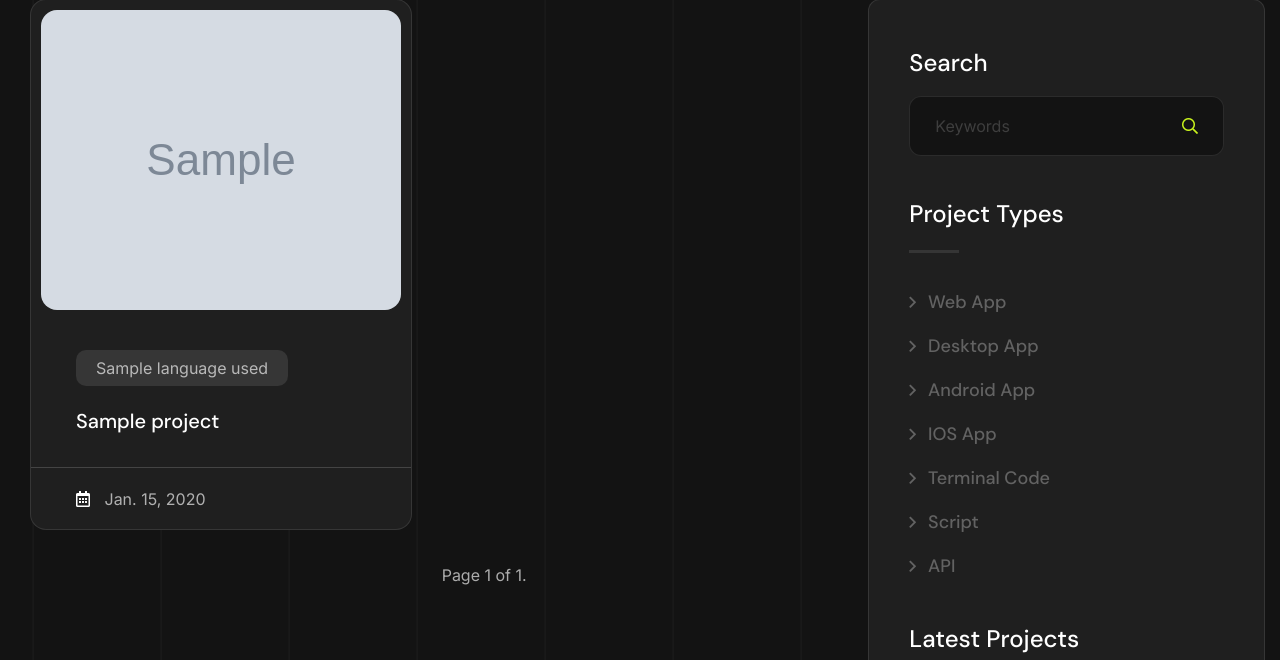
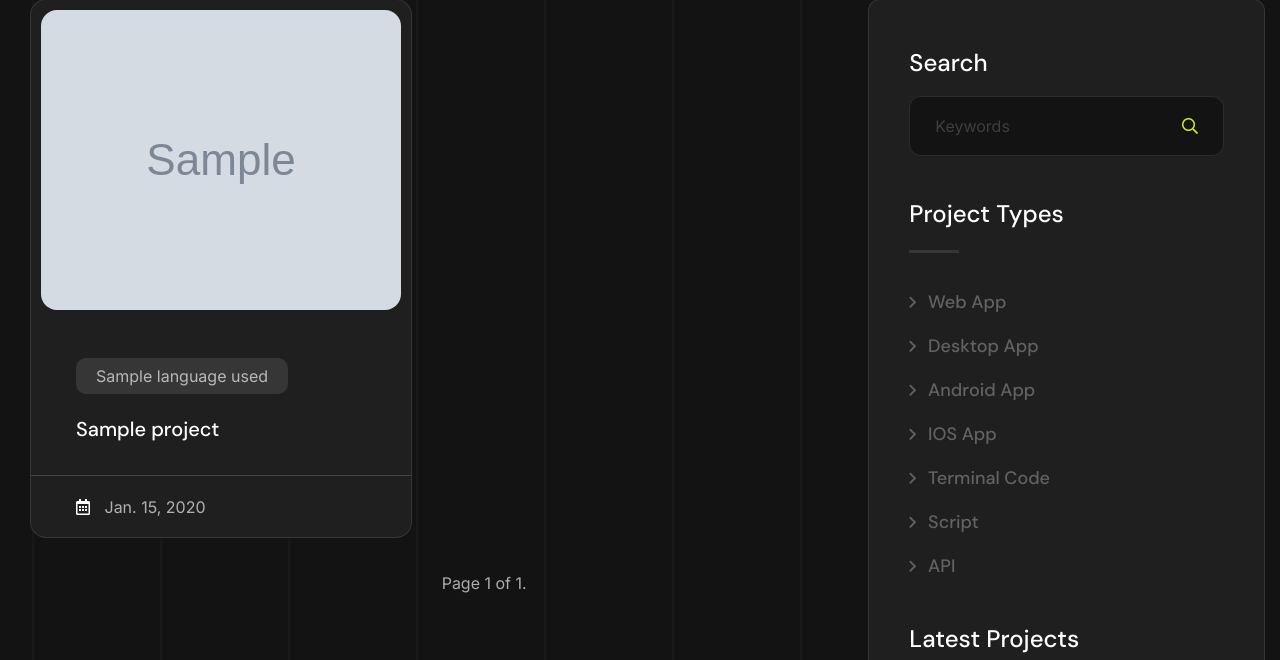
Before and after one commit to sujit-codezen/sujitkhanal, a Django app: template templates/projects/project.html in a window 1280 px wide. Shown: the part 437-1097 px from the top of the page. Run offline with Django 3.2, Linux system fonts and the light colour scheme; the template is opened without the code that fills it: most values are stand-ins (such as "Sample title", 1, 10 or a date in 2020); grey boxes marked "Sample" are stand-in pictures; some libraries are stand-ins or nearby versions.

Commit message:
Project List Updated

```diff
--- a/templates/index.html
+++ b/templates/index.html
@@ -264,7 +264,7 @@
                         <div class="testimonials-content-part rel z-2 rmb-55 wow fadeInUp delay-0-2s">
                             <div class="section-title mb-40">
                                 <span class="sub-title mb-15">Latest Projects</span>
-                                <h2>Explore My <span>Latest Work</span></h2>
+                                <h2>Explore My <span>Latest Work</span><span style="float:right; font-size:16px;"><a href="/project/">See More</a></span></h2>
                                 <p>Explore my latest projects where I’ve applied innovative solutions to real-world challenges. From e-commerce platforms to mobile apps, my work spans a variety of industries and technologies. Each project reflects my commitment to quality, user experience, and cutting-edge solutions. Dive into my portfolio to see how I transform ideas into functional, scalable, and impactful products</p>
                             </div>
                             <div class="slider-arrows">
--- a/templates/projects/project.html
+++ b/templates/projects/project.html
@@ -42,7 +42,7 @@
                                     <div class="content">
                                         <div class="blog-meta mb-20">
                                             {% for lu in proj.language_used.all %}
-                                                <a class="tag" href="#">{{lu.name}}</a>
+                                                <a class="tag mt-2" href="#">{{lu.name}}</a>
                                             {% endfor %}
                                         </div>
                                         <h5><a href="/project/detail/{{proj.id}}/">{{proj.project_name}}</a></h5>
```
